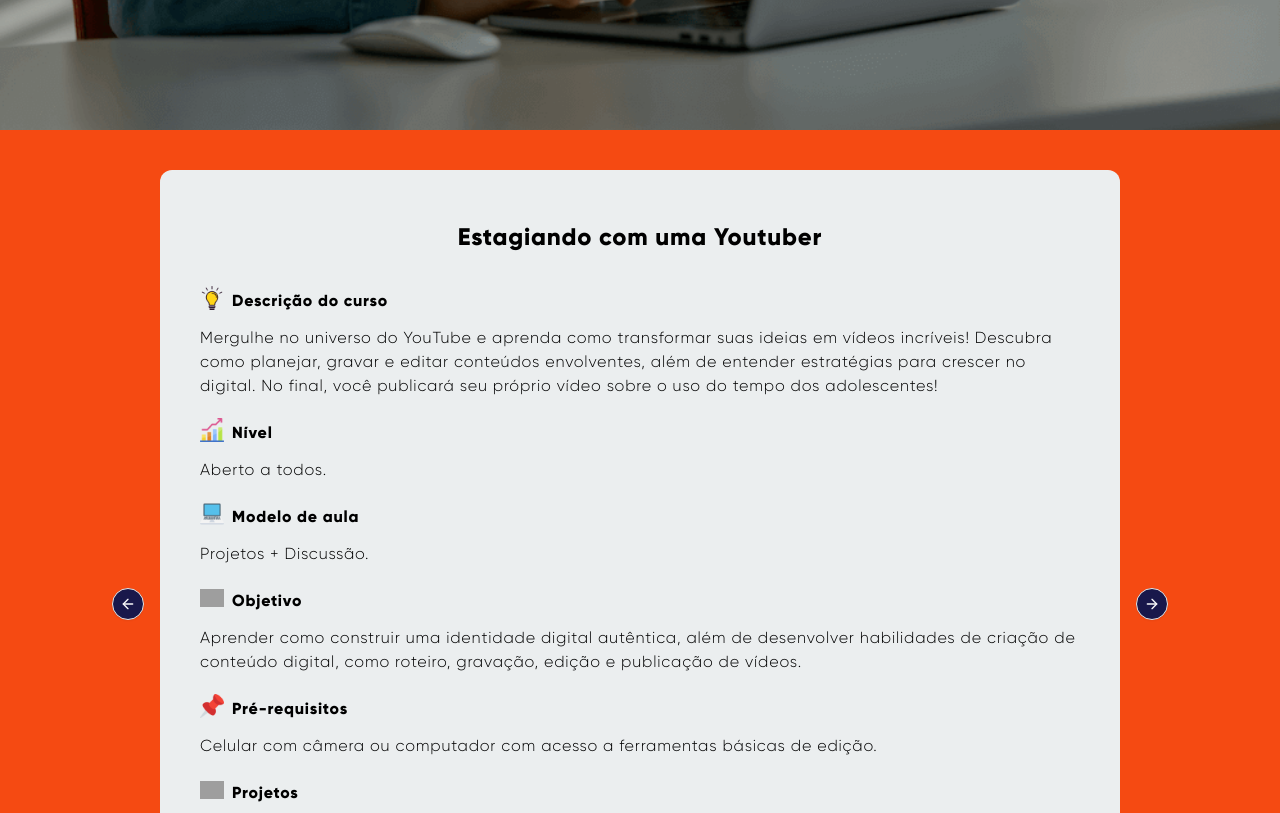
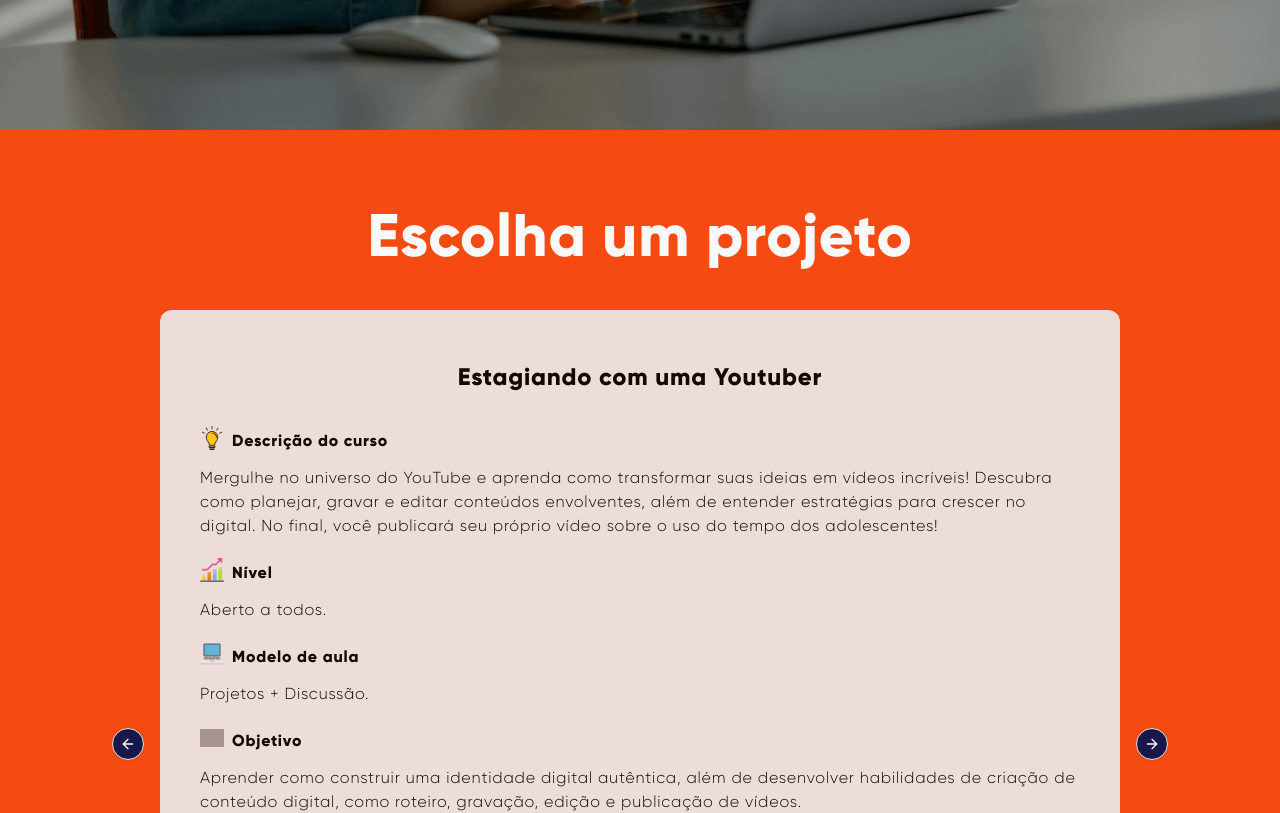
Before and after one commit to vsvinicius/nitro-academy-lp, a Next.js app: page / in a window 1280 px wide. Shown: the part 3920-4733 px from the top of the page. Built offline with nearby package versions, Linux system fonts and the light colour scheme; grey boxes are pictures that could not be loaded.

Commit message:
Adds card title (#17)

```diff
--- a/src/app/components/Card.tsx
+++ b/src/app/components/Card.tsx
@@ -57,7 +57,7 @@ export default function Card({ title, description, level, goal, homework, model,
     },
   ]
   return (
-    <div className="flex items-center justify-center flex-col p-10 gap-4 bg-[#EBEEEF] rounded-xl text-black">
+    <div className="flex items-center justify-center flex-col p-10 gap-4 bg-[#EBEEEF] opacity-90 rounded-xl text-black">
       <h1 className="font-gilroy-extrabold text-2xl py-3">{title}</h1>
       {sections.map(({ alt, content, image, title }) => (
         <section className='w-full' key={title}>
--- a/src/app/components/Carousel.tsx
+++ b/src/app/components/Carousel.tsx
@@ -113,7 +113,10 @@ const cardsContent: CardProps[] = [
 
 export default function Carousel() {
   return (
-    <div className="flex justify-center bg-theme-orange py-10 shadow-[inset_0px_-12px_0px_0px_#19184b] rounded-b-2xl">
+    <div className="flex flex-col items-center bg-theme-orange py-10 shadow-[inset_0px_-12px_0px_0px_#19184b] rounded-b-2xl">
+      <h1 className="font-gilroy-extrabold text-4xl py-10 sm:text-6xl">
+        Escolha um projeto
+      </h1>
       <CdnCarousel opts={{
         align: "center",
         loop: true,
--- a/src/app/components/Faq.tsx
+++ b/src/app/components/Faq.tsx
@@ -1,4 +1,5 @@
 import { Accordion, AccordionContent, AccordionItem, AccordionTrigger } from "@/components/ui/accordion";
+// import { Button } from "@/components/ui/button";
 type FaqItem = {
   question: string;
   answer: string | React.ReactNode;
@@ -52,14 +53,17 @@ export default function Faq() {
         {
           questions.map(({ answer, question }) => (
             <AccordionItem value={`item-${question}`} className="border-none" key={question}>
-              <AccordionTrigger className="hover:no-underline font-sans font-bold">{question}</AccordionTrigger>
-              <AccordionContent>
+              <AccordionTrigger className="hover:no-underline font-sans font-bold text-lg">{question}</AccordionTrigger>
+              <AccordionContent className="text-lg">
                 {answer}
               </AccordionContent>
             </AccordionItem>
           ))
         }
       </Accordion>
+      {/* <div className="flex w-full items-center justify-center pt-14">
+        <Button className="rounded-xl bg-background text-lg font-bold py-8 px-12 hover:bg-[#0c0c25] transition-colors duration-200">Saiba mais</Button>
+      </div> */}
     </div>
   )
 }
```
Also changed, not shown: 1 other file (tests, documents, lock files or other folders).
